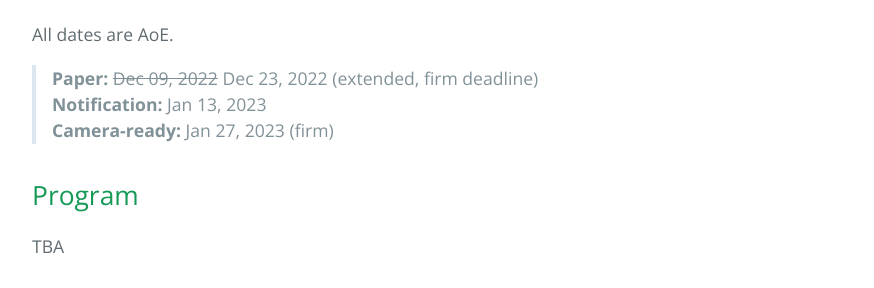
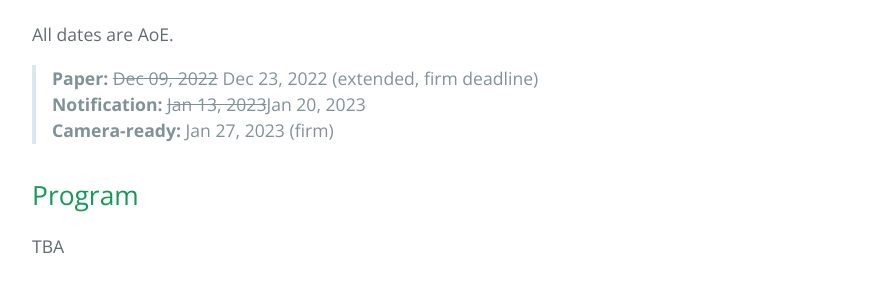
Before and after one commit to WASA-Workshop/2023, a Jekyll site: the page built from index.md, in a window 1280 px wide and 900 px high, scrolled down 2102 px. Shown: the part 168-456 px from the top of the window, without its empty margins (192-1066 px from the left). Built offline with Jekyll 4.4.1, drawn with Linux system fonts in a browser that asks for light colours; our own code applies the rules of GitHub Pages for plain Markdown files.

Commit message:
Update index.md

```diff
--- a/index.md
+++ b/index.md
@@ -50,7 +50,7 @@ Papers need to be submitted electronically via [EasyChair](https://easychair.org
 All dates are AoE.
 
 > **Paper:** ~~Dec 09, 2022~~ Dec 23, 2022 (extended, firm deadline)\
-> **Notification:**  Jan 13, 2023\
+> **Notification:**  ~~Jan 13, 2023~~Jan 20, 2023\
 > **Camera-ready:**  Jan 27, 2023 (firm)
 
 ## Program
```
